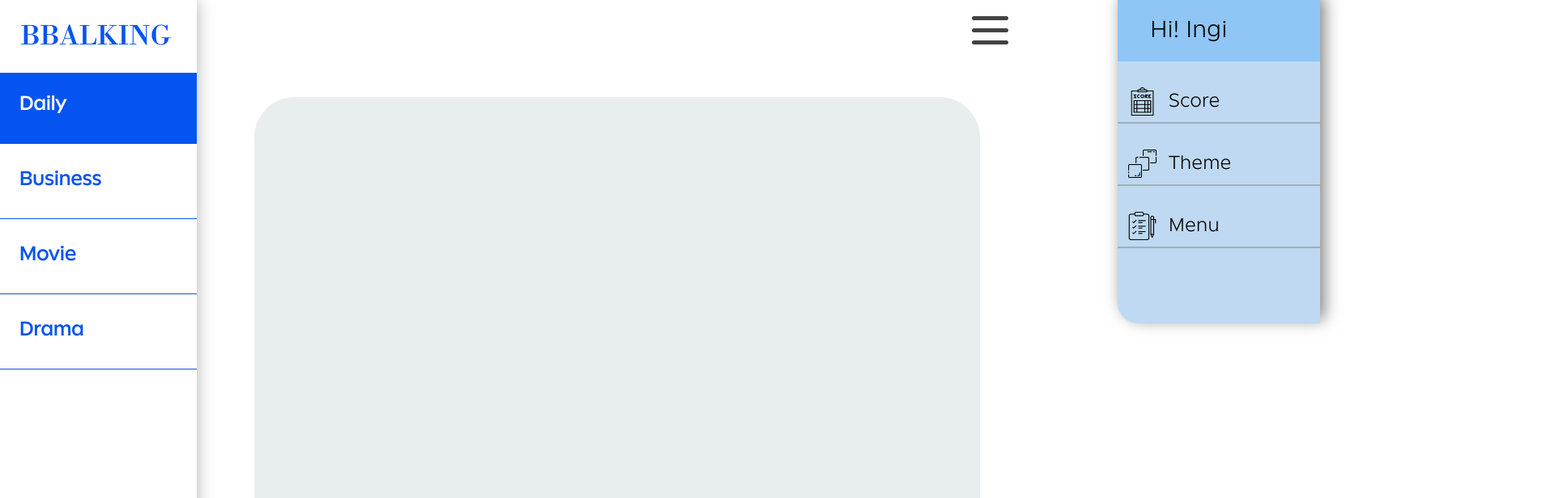
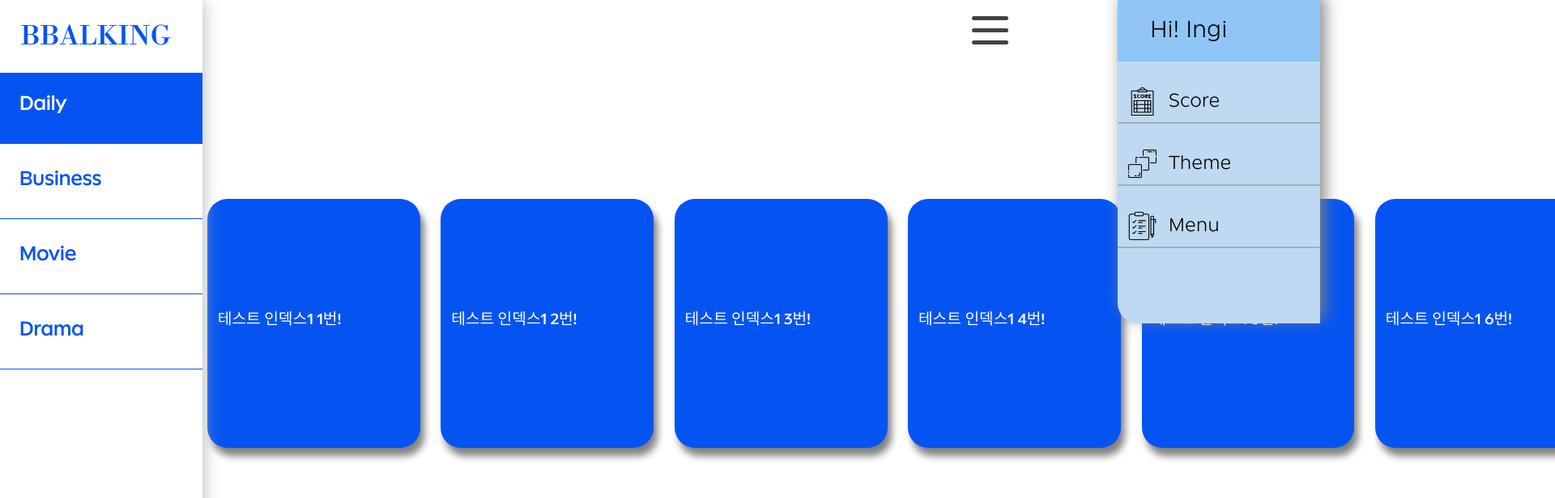
Before and after one commit to ikk5515/KoreanTraining_Baleum, a React (Create React App) app in the folder startupProject/src/main/front_end/: page /func in a window 1280 px wide. Both pictures are taken after a click on the item "Daily". Shown: the top 616 px of the page at 81% size, 1920 px wide, since content can reach past the window. Built offline with nearby package versions, Linux system fonts and the light colour scheme; no server answers.

Commit message:
Develop FuncApp Page

```diff
--- a/startupProject/src/main/front_end/src/component/secondPage/DataView.tsx
+++ b/startupProject/src/main/front_end/src/component/secondPage/DataView.tsx
@@ -1,6 +1,7 @@
 import React from 'react';
 import './DataView.css';
 import Recorder from './Recorder';
+import SubDataList from "./SubDataList";
 
 export default function DataView(){
 
--- a/startupProject/src/main/front_end/src/component/secondPage/FuncApp.tsx
+++ b/startupProject/src/main/front_end/src/component/secondPage/FuncApp.tsx
@@ -1,14 +1,28 @@
-import React from 'react';
-import Recoder from './Recorder';
+import React, {useState} from 'react';
 import FuncList from './FuncList';
 import './FuncApp.css'
 import DataView from './DataView';
 
 export default function FuncApp(){
+
+    const [click, setClick] = useState([0, 0, 0, 0, 0]);
+
+    function ChangeClick(index : number){
+        click[index] = click[index] ? 0 : 1;
+        for(let i=0; i<click.length; i++){
+            if(i !== index){
+                click[i] = 0;
+            }
+        }
+        console.log(click);
+        setClick([...click]);
+    }
+
+    // @ts-ignore
     return(
         <div className='funcAppWrap'>
-            <FuncList />
-            <DataView/>
+            <FuncList click={click} ChangeClick={ChangeClick}/>
+            {/*<DataView/>*/}
         </div>
     )
 }
--- a/startupProject/src/main/front_end/src/component/secondPage/FuncList.css
+++ b/startupProject/src/main/front_end/src/component/secondPage/FuncList.css
@@ -2,20 +2,22 @@
     font-family: 'neuwelt_Medium';
     margin: 0;
     padding: 0;
-    width: 300px;
+    width: 250px;
     height: 100vh;
     box-shadow: rgb(178, 178, 178) 0px 0px 20px;
+    background-color: white;
     /* background-color: #0554F2; */
-}
-
-.listWrap ul{
-    margin: 0 0 0 0;
-    padding: 90px 0 0 0;
-    width: 100%;
 
 }
 
-.listWrap ul li{
+.listWrap .funcList{
+    margin: 0 0 0 0;
+    width: 100%;
+    padding: 90px 0 0 0;
+    z-index: 100;
+}
+
+.listWrap .funcList li{
     margin : 0;
     width: 100%;
     height: 40px;
@@ -26,16 +28,16 @@
     border: none;
 }
 
-.listWrap ul li p{
+.listWrap .funcList li p{
     padding: 0 0 0 3vh;
     font-size: 2em;
     color : #0554F2;
     font-family: 'neuwelt_Medium';
     position: absolute;
-    z-index: 10;
+    z-index: 1000;
 }
 
-.listWrap ul li span{
+.listWrap .funcList li span{
     display: inline-block;
     position: absolute;
     height: 1px;
--- a/startupProject/src/main/front_end/src/component/secondPage/FuncList.tsx
+++ b/startupProject/src/main/front_end/src/component/secondPage/FuncList.tsx
@@ -1,33 +1,23 @@
 /* eslint-disable */
-import React, { useState } from 'react';
+import React, { useState, createContext } from 'react';
 import './FuncList.css';
 import data from '../../jData/categoryData.json';
+import SubDataList from "./SubDataList";
 
-export default function FuncList(){
+export default function FuncList(props:{click:number[], ChangeClick:any}){
 
     const [hover, setHover] = useState([0, 0, 0, 0, 0]);
-    const [click, setClick] = useState([0, 0, 0, 0, 0]);
+
 
     function ChangeHover(s : number, index : number){
         hover[index] = s;
         setHover([...hover]);
     }
 
-    function ChangeClick(index : number){
-        click[index] = click[index] ? 0 : 1;
-        for(let i=0; i<click.length; i++){
-            if(i !== index){
-                click[i] = 0;
-            }
-        }
-        console.log(click);
-        setClick([...click]);
-    }
-
     function pStyle(i : number){
         let obj = {
             transition: '0.5s',
-            color: hover[i] || click[i] ? 'white' : '#0554F2',
+            color: hover[i] || props.click[i] ? 'white' : '#0554F2',
         }
         return obj;
     }
@@ -35,22 +25,23 @@ export default function FuncList(){
     function spanStyle(i : number){
         let obj = {
             transition: '0.5s',
-            height: hover[i] || click[i] ? '100%' : '1px',
+            height: hover[i] || props.click[i] ? '100%' : '1px',
         }
         return obj;
     }
 
     return(
         <div className='listWrap'>
-            <ul>
+            <ul className='funcList'>
                 {data.property.map((item : any, i : number) => (
                     <li key={item.id}  onMouseOver={()=>{ChangeHover(1, i)}} onMouseOut={() => ChangeHover(0, i)}
-                    onClick={()=>ChangeClick(i)}>
+                    onClick={()=>props.ChangeClick(i)}>
                         <p style={pStyle(i)}>{item.title}</p>
                         <span style={spanStyle(i)}></span>
                     </li>
                 ))}
             </ul>
+            <SubDataList click={props.click} ChangeClick={props.ChangeClick}/>
         </div>
     )
 }
--- /dev/null
+++ b/startupProject/src/main/front_end/src/component/secondPage/SubDataList.css
@@ -0,0 +1,29 @@
+/*ul*/
+.subDataWrap{
+    position: absolute;
+    top: 0;
+    left: 0;
+    height: 100vh;
+    margin: 0;
+    padding: 0;
+    display: flex;
+    align-items: center;
+    z-index: -1;
+}
+
+.subDataWrap li{
+    border: none;
+    border-radius: 25px;
+    box-shadow: gray 5px 10px 10px;
+    font-size: 1.5em;
+    width: 250px;
+    height: 300px;
+    line-height: 50%;
+    background-color: #0554f2;
+    margin: 0 1vw;
+    color: white;
+}
+
+.subDataWrap li:nth-of-type(1){
+    margin: 0 1vw 0 20vw;
+}
--- /dev/null
+++ b/startupProject/src/main/front_end/src/component/secondPage/SubDataList.tsx
@@ -0,0 +1,72 @@
+import React, {useContext, useEffect, useState} from 'react';
+import './SubDataList.css';
+import scData from '../../jData/scriptData.json';
+
+const text = [
+    [
+        {id: 1, scr: "테스트 인덱스1 1번!"},
+        {id: 2, scr: "테스트 인덱스1 2번!"},
+        {id: 3, scr: "테스트 인덱스1 3번!"},
+        {id: 4, scr: "테스트 인덱스1 4번!"},
+        {id: 1, scr: "테스트 인덱스1 5번!"},
+        {id: 2, scr: "테스트 인덱스1 6번!"},
+        {id: 3, scr: "테스트 인덱스1 7번!"},
+        {id: 4, scr: "테스트 인덱스1 8번!"}
+    ],
+    [
+        {id: 1, scr: "테스트 인덱스2 1번!"},
+        {id: 2, scr: "테스트 인덱스2 2번!"},
+        {id: 3, scr: "테스트 인덱스2 3번!"},
+        {id: 4, scr: "테스트 인덱스2 4번!"},
+        {id: 1, scr: "테스트 인덱스2 5번!"},
+        {id: 2, scr: "테스트 인덱스2 6번!"},
+        {id: 3, scr: "테스트 인덱스2 7번!"},
+        {id: 4, scr: "테스트 인덱스2 8번!"}
+    ],
+    [
+        {id: 1, scr: "테스트 인덱스3 1번!"},
+        {id: 2, scr: "테스트 인덱스3 2번!"},
+        {id: 3, scr: "테스트 인덱스3 3번!"},
+        {id: 4, scr: "테스트 인덱스3 4번!"},
+        {id: 1, scr: "테스트 인덱스3 5번!"},
+        {id: 2, scr: "테스트 인덱스3 6번!"},
+        {id: 3, scr: "테스트 인덱스3 7번!"},
+        {id: 4, scr: "테스트 인덱스3 8번!"}
+    ],
+    [
+        {id: 1, scr: "테스트 인덱스4 1번!"},
+        {id: 2, scr: "테스트 인덱스4 2번!"},
+        {id: 3, scr: "테스트 인덱스4 3번!"},
+        {id: 4, scr: "테스트 인덱스4 4번!"},
+        {id: 1, scr: "테스트 인덱스4 5번!"},
+        {id: 2, scr: "테스트 인덱스4 6번!"},
+        {id: 3, scr: "테스트 인덱스4 7번!"},
+        {id: 4, scr: "테스트 인덱스4 8번!"}
+    ]
+]
+export default function SubDataList(props:{click:number[], ChangeClick:any}){
+
+    const {click} = props;
+    const [filteredText, setFilteredText] = useState([[{id:0,scr:''}]]);
+
+    useEffect(() => {
+        const filteredList = text.filter((item, i) => click[i] === 1);
+        setFilteredText(filteredList);
+    },[click]);
+
+    return(
+        <ul className='subDataWrap'>
+            {filteredText.length > 0 ? (
+                filteredText.map((subArray) =>
+                subArray.map((item) =>
+                    <li key={item.id}>{item.scr}</li>
+                ))) :
+                (
+                    <div className='chooseAlert'>
+                        <p>Select Category you want!</p>
+                    </div>
+                )
+            }
+        </ul>
+    )
+}
--- a/startupProject/src/main/front_end/src/index.css
+++ b/startupProject/src/main/front_end/src/index.css
@@ -1,6 +1,6 @@
 body{
   margin: 0; padding: 0;
-
+  overflow: hidden;
   font-family: 'neuwelt_Bold';
 }
 body::-webkit-scrollbar {
--- a/startupProject/src/main/front_end/src/index.tsx
+++ b/startupProject/src/main/front_end/src/index.tsx
@@ -4,9 +4,9 @@ import './index.css';
 import App from './App';
 
 ReactDOM.createRoot(document.getElementById('root') as HTMLElement).render(
-  <React.StrictMode>
+    <React.StrictMode>
     <App />
-  </React.StrictMode>
+    </React.StrictMode>
 );
 
 // If you want to start measuring performance in your app, pass a function
```
